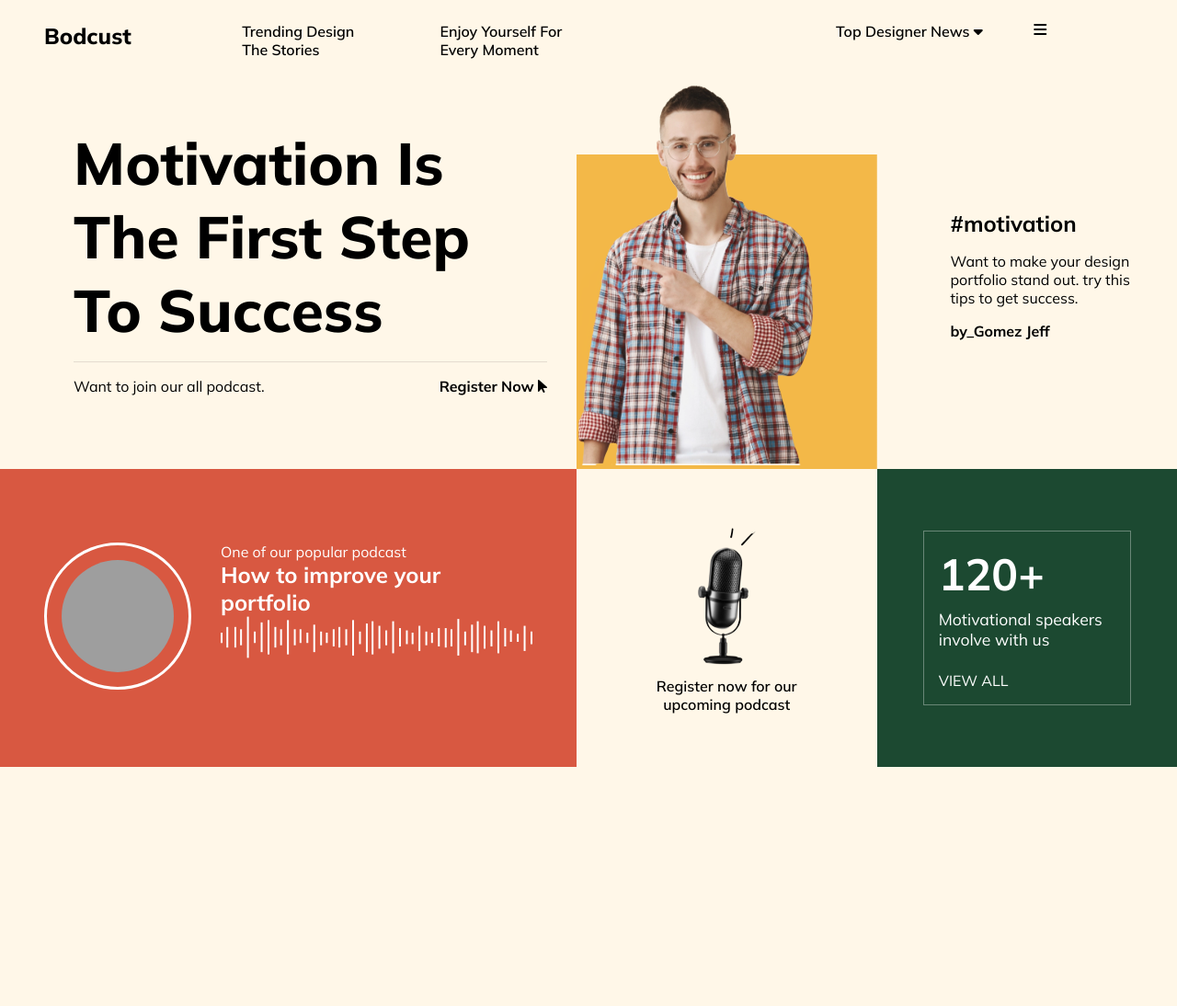
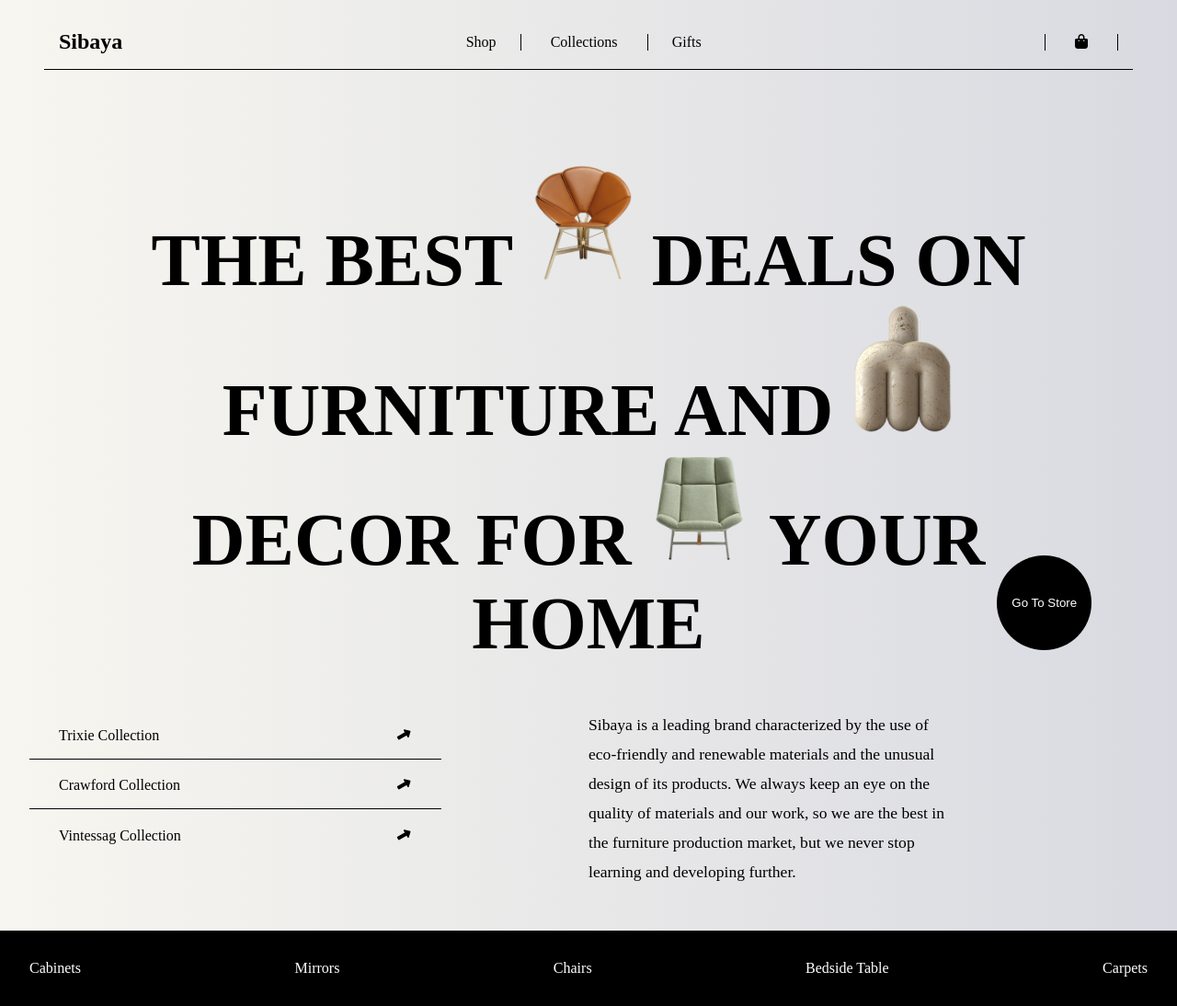
Before and after one commit to khairnsaa/ui-slicing-challange, a plain HTML site: page index.html in a window 1280 px wide. Shown: the whole page at 92% size. Before the commit the page ends 834 px from the top, so only its background shows below. Drawn offline with Linux system fonts and the light colour scheme; grey boxes are pictures that could not be loaded.

Commit message:
sibaya ui challange

```diff
--- a/index.html
+++ b/index.html
@@ -11,60 +11,64 @@
 </head>
 <body>
     <header>
-        <div class="logo">Bodcust</div>
-        <menu>
-            <a href="#">Trending Design</a>
-            <a href="#">The Stories</a>
-        </menu>
-        <menu>
-            <a href="#" class="split">Enjoy Yourself For Every Moment</a>
-        </menu>
-        <menu>
-            <a href="#">Top Designer News <i class="fas fa-caret-down"></i></a>
-        </menu>
-        <menu>
-            <i class="fas fa-bars"></i>
-        </menu>
-    </header>
-    <section>
-        <main class="title">
-            <h1>Motivation Is The First Step To Success</h1>
-            <div class="subtitle">
-                <p>Want to join our all podcast.</p>
-                <a href="#">Register Now <i class="fas fa-mouse-pointer"></i></a>
-            </div>
-        </main>
-        <div class="image">
-            <img src="./assets/man.png" alt="man">
+        <div class="logo">
+          <h2>Sibaya</h2>
         </div>
-        <div class="side-content">
-            <h3>#motivation</h3>
-            <p>Want to make your design portfolio stand out. try this tips to get success.</p>
-            <p class="signature">by_Gomez Jeff</p>
+        <nav>
+          <menu>Shop</menu>
+          <menu>Collections</menu>
+          <menu>Gifts</menu>
+        </nav>
+        <div class="icon"><i class="fas fa-shopping-bag"></i></div>
+      </header>
+      <section>
+        <div class="title">
+          <h1>
+            the best
+            <span>
+              <img src="./assets/chair.png" />
+            </span>
+            deals on furniture and
+            <span>
+              <img src="./assets/idk.png" />
+            </span>
+            decor for
+            <span>
+              <img src="./assets/chair_2.png" />
+            </span>
+            your home
+          </h1>
+          <button>Go To Store</button>
         </div>
-        <div class="featured">
-            <div class="image-featured-wrapper">
-                <img src="https://cdn.create.vista.com/api/media/medium/272974208/stock-photo-two-cheerful-radio-hosts-headphones?token=" alt="">
-            </div>
-            <div class="text">
-                <p>One of our popular podcast</p>
-                <h2>How to improve your portfolio</h2>
-                <img src="./assets/wave.svg" alt="wave">
-            </div>
-        </div>
-        <div class="register">
-            <div class="image-register-wrapper">
-                <img src="./assets/mic.png" alt="Register">
-            </div>
-            <p>Register now for our upcoming podcast</p>
-        </div>
-        <div class="view-all">
-            <div class="wrapper">
-                <h2>120+</h2>
-                <p>Motivational speakers involve with us</p>
-                <a href="#">VIEW ALL</a>
-            </div>
-        </div>
-    </section>
+        <aside>
+            <menu>
+                <p>Trixie Collection</p>
+                <i class="fas fa-long-arrow-alt-right"></i>
+            </menu>
+            <menu>
+                <p>Crawford Collection</p>
+                <i class="fas fa-long-arrow-alt-right"></i>
+            </menu>
+            <menu>
+                <p>Vintessag Collection</p>
+                <i class="fas fa-long-arrow-alt-right"></i>
+            </menu>
+        </aside>
+        <article>
+          <p>
+            Sibaya is a leading brand characterized by the use of eco-friendly and renewable materials and the unusual design of its products. We always keep an eye on the quality of materials and our work, so we are the best in the furniture production market, but we never stop learning and developing further.
+          </p>
+        </article>
+      </section>
+
+      <footer>
+        <nav>
+          <menu>Cabinets</menu>
+          <menu>Mirrors</menu>
+          <menu>Chairs</menu>
+          <menu>Bedside Table</menu>
+          <menu>Carpets</menu>
+        </nav>
+      </footer>
 </body>
 </html>
--- a/main.css
+++ b/main.css
@@ -1,12 +1,3 @@
-@import url('https://fonts.googleapis.com/css2?family=Mulish:wght@400;500;600;700;800&display=swap');
-
-:root{
-    --primary: #FFF7E8;
-    --yellow: #F3B848;
-    --red: #D85841;
-    --green: #1C4931;
-}
-
 *{
     margin: 0;
     padding: 0;
@@ -14,141 +5,112 @@
   }
 
   body{
-    font-family: 'Mulish', sans-serif;
-    background-color: var(--primary);
+    background-image: linear-gradient(to right, #F7F6F0 , #D9DAE1);
     font-size: 16px;
   }
 
-header, section{ display: grid; }
+  header, nav{
+    display: flex;
+    justify-content: space-between;
+    align-items: center;
+  }
 
   header{
-    grid-template-columns: 1fr 1fr 2fr 1fr 0.5fr;
-    padding: 1.5rem 3rem;
+    margin: 1rem 3rem;
+    padding: 1rem;
+    border-bottom: 0.1rem solid black;
   }
 
-.logo{
-    font-size: 1.5rem;
-    font-weight: 800;
+  header nav{
+    width: 20vw;
   }
 
-a{
-    color: black;
-    text-decoration: none;
+  header nav menu:nth-child(2), .icon{
+    padding: 0 2rem;
+    border-left: 0.1rem solid black;
+    border-right: 0.1rem solid black;
   }
 
-menu{
-    display: flex;
-    flex-direction: column;
+
+  section{
+    margin: 2rem 0;
+    padding: 1rem 2rem;
+    display: grid;
+    grid-template-columns: 1fr 1fr;
+    grid-template-rows: 1fr auto;
   }
 
-menu a{font-weight: 600;}
-
-menu a.split{ max-width: 9rem;}
-
-section{
-    grid-template-columns: 1.5fr 1fr 1fr;
-}
-
-.title, .side-content{
-    display: flex;
-    padding: 0 2rem;
-    flex-direction: column;
-    justify-content: center;
-    padding-left: 5rem;
+  .title{
+    grid-column: 1/3;
+    padding: 3rem;
+    position: relative;
   }
 
   .title h1{
-    font-size: 4rem;
-    font-weight: 800;
+    font-size: 5rem;
+    text-align: center;
+    max-width: 75vw;
+    margin: auto;
+    text-transform: uppercase;
   }
 
-.subtitle{
+  span{
+    display: inline-block;
+    width: 7rem;
+  }
+
+  span img{
+    width: 100%;
+  }
+
+  button{
+    position: absolute;
+    bottom: 10%;
+    right: 5%;
+    aspect-ratio: 1;
+    border-radius: 50%;
+    border: none;
+    outline: none;
+    padding: 1rem;
+    color: white;
+    background-color: black;
+  }
+
+  button:hover{
+    cursor: pointer;
+  }
+
+  aside{
+    padding-right: 10rem;
+    grid-column: 1/2;
+  }
+
+  aside menu{
     display: flex;
     justify-content: space-between;
-    margin: 1rem 0;
-    padding: 1rem 0;
-    border-top: 0.1rem solid rgba(0, 0, 0, 0.11);
+    border-bottom: 0.1rem solid black;
+    padding: 1rem 2rem;
+    margin: 0.2rem auto;
   }
 
-.subtitle a{ font-weight: 700;}
+  .fa-long-arrow-alt-right{ transform: rotate(-30deg);}
 
+  aside menu:hover{ cursor: pointer; }
 
-.image{
-    background:linear-gradient(to left, var(--yellow), var(--yellow)) no-repeat center 5rem;
+  aside menu:last-child{ border: none; }
+
+  article{
+    grid-column:2/3;
   }
 
-.side-content h3{
-    margin-bottom: 1rem;
-    font-size: 1.5rem;
+  article p{
+    max-width: 65%;
+    font-size: 1.1rem;
+    line-height: 2rem;
   }
 
-.signature{
-    font-weight: 700;
-    margin-top: 1rem;
+  footer{
+    background-color: black;
+    color: white;
+    padding: 2rem;
   }
-
-.featured{
-    background-color: var(--red);
-    color: white;
-    display: flex;
-    padding: 5rem 3rem;
-}
-
-.image-featured-wrapper img{
-    width: 10rem;
-    height: 10rem;
-    object-fit: cover;
-    border-radius: 50%;
-    margin-right: 2rem;
-    padding: 1rem;
-    border: 0.2rem solid white;
-}
-
-.register, .view-all{
-    display: flex;
-    flex-direction: column;
-    justify-content: center;
-    align-items: center;
-}
-
-.register p{
-    max-width: 10rem;
-    margin: 0 auto;
-    text-align: center;
-    font-weight: 600;
-}
-
-.view-all{
-    background-color: var(--green);
-    color: white;
-}
-
-.wrapper{
-    border: 0.01rem solid rgba(255, 255, 255, 0.342);
-    padding: 1rem;
-}
-
-.view-all h2{ font-size: 3rem;}
-
-.view-all p{
-    max-width: 12rem;
-    margin: 0.5rem auto;
-    font-weight: 400;
-    font-size: 1.1rem;
-}
-
-.view-all a{
-    display: inline-block;
-    color: white;
-    margin-top: 1rem;
-}
-
-
-/* width */
-::-webkit-scrollbar {
-    width: 0.4rem;
-}
-/* Handle */
-::-webkit-scrollbar-thumb {
-    background: #D85841;
-}
```
Also changed, not shown: assets/chair.png (added), assets/chair_2.png (added), assets/idk.png (added), assets/man.png (deleted), assets/mic.png (deleted), assets/wave.svg (deleted). Lines whose indentation alone changed are shown as unchanged.
